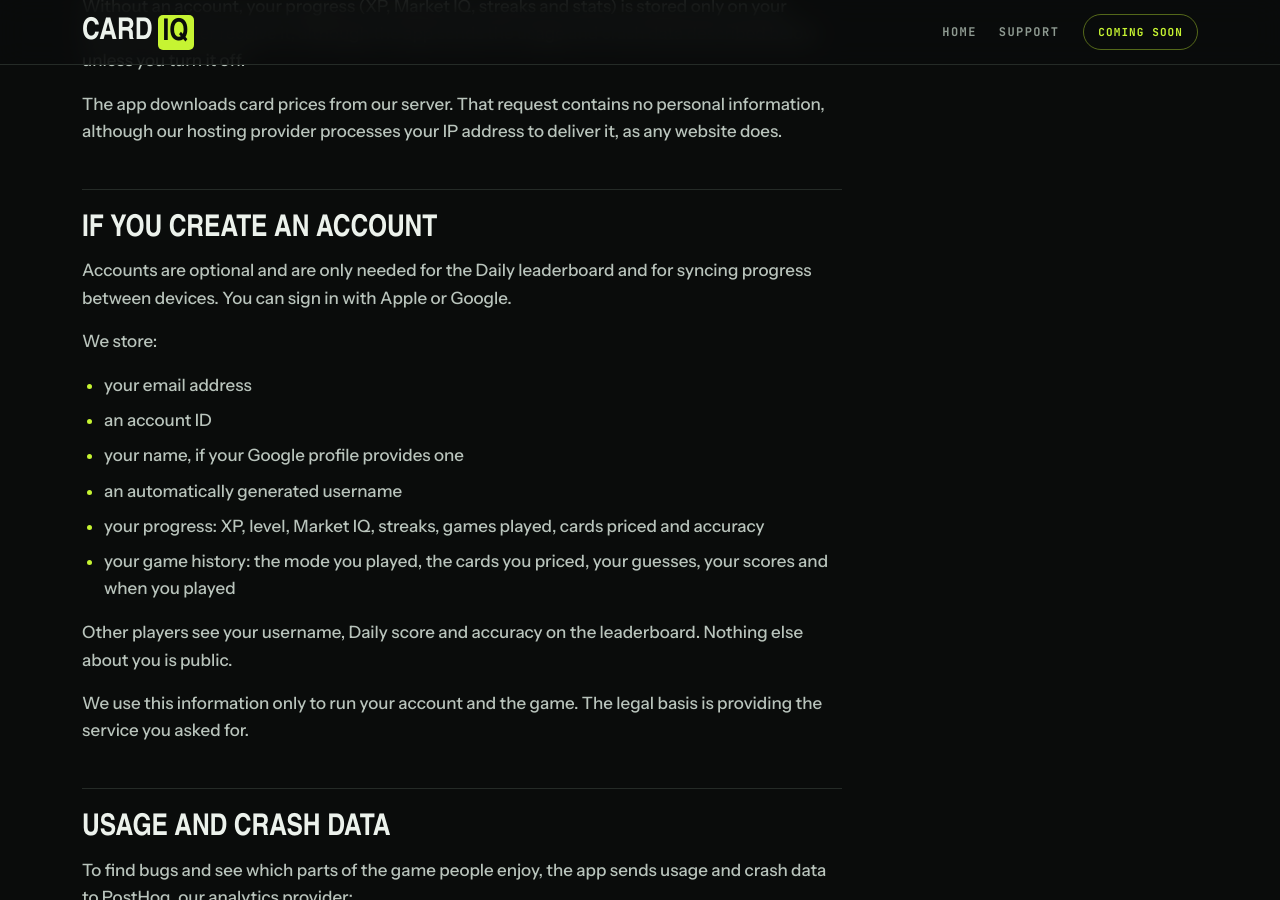
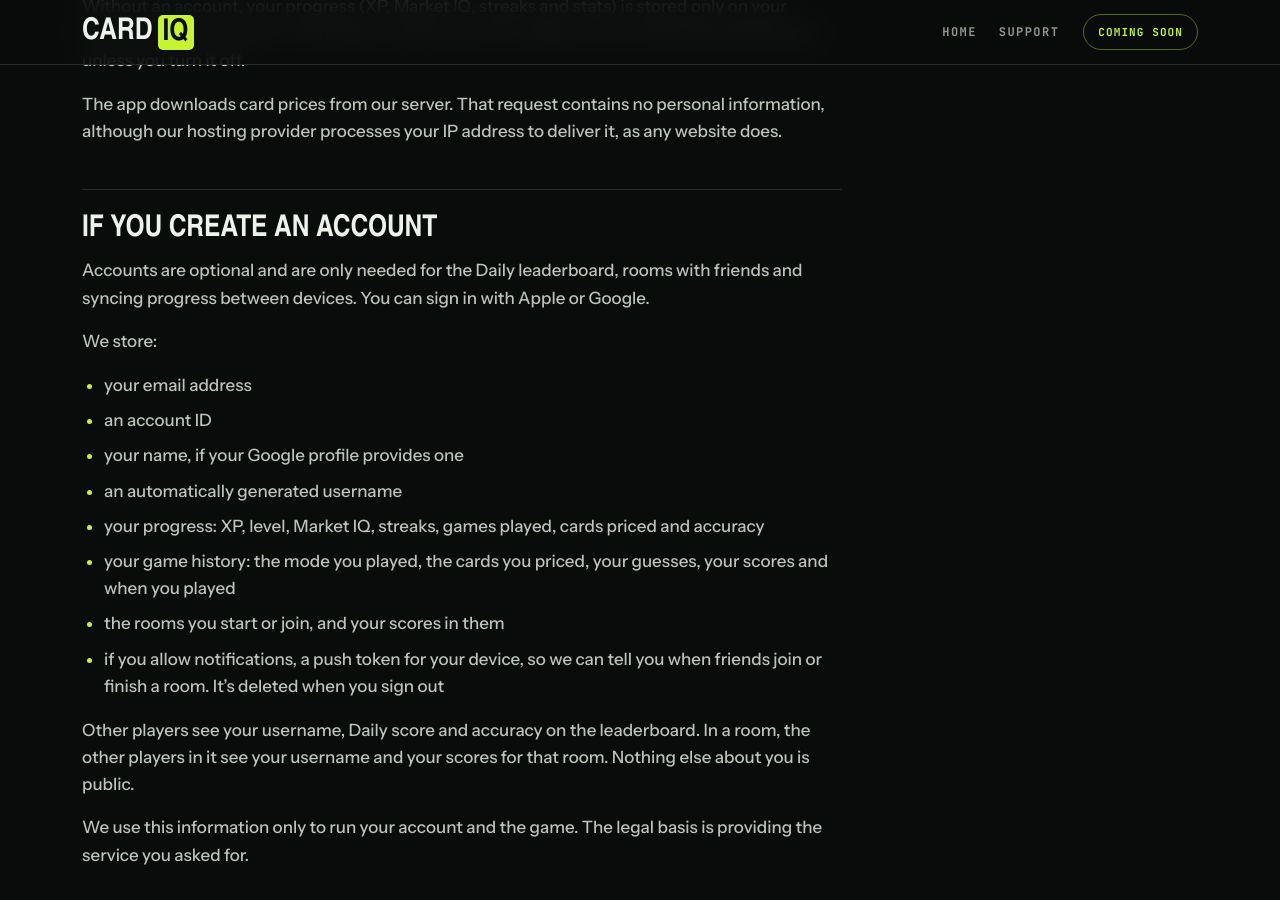
Before and after one commit to CharlieHorton/cardiq-legal, a Jekyll site: the page built from privacy.md, in a window 1280 px wide and 900 px high, scrolled down 497 px. Built offline with Jekyll 4.4.1, drawn with Linux system fonts in a browser that asks for light colours; some web fonts are replaced; some of the changed text lies outside the part shown.

Commit message:
Room links and privacy policy for rooms and notifications
Adds the /r/ page for people without the app, opens /r/* in the app via
universal links, and covers room results, push tokens and Expo in the
privacy policy.

Co-Authored-By: Claude Opus 5.5 (1M context) <noreply@anthropic.com>

```diff
--- a/privacy.md
+++ b/privacy.md
@@ -3,7 +3,7 @@ title: Privacy policy
 description: What CardIQ collects, why, and the choices you have.
 ---
 
-<p class="kicker">Updated 25 September 2026</p>
+<p class="kicker">Updated 28 September 2026</p>
 
 # Privacy policy
 
@@ -17,7 +17,7 @@ The app downloads card prices from our server. That request contains no personal
 
 ## If you create an account
 
-Accounts are optional and are only needed for the Daily leaderboard and for syncing progress between devices. You can sign in with Apple or Google.
+Accounts are optional and are only needed for the Daily leaderboard, rooms with friends and syncing progress between devices. You can sign in with Apple or Google.
 
 We store:
 
@@ -27,8 +27,10 @@ We store:
 - an automatically generated username
 - your progress: XP, level, Market IQ, streaks, games played, cards priced and accuracy
 - your game history: the mode you played, the cards you priced, your guesses, your scores and when you played
+- the rooms you start or join, and your scores in them
+- if you allow notifications, a push token for your device, so we can tell you when friends join or finish a room. It's deleted when you sign out
 
-Other players see your username, Daily score and accuracy on the leaderboard. Nothing else about you is public.
+Other players see your username, Daily score and accuracy on the leaderboard. In a room, the other players in it see your username and your scores for that room. Nothing else about you is public.
 
 We use this information only to run your account and the game. The legal basis is providing the service you asked for.
 
@@ -56,11 +58,12 @@ We don't show advertising, track you across other apps or websites, or sell or s
 - **Supabase** hosts our database, sign-in and file storage.
 - **PostHog** receives the usage and crash data above. It's stored in the EU (Frankfurt).
 - **Apple** and **Google** handle sign-in when you choose them.
+- **Expo** passes room notifications to Apple to deliver to your device. They contain usernames and scores from the room, not your email address.
 - **PokePulse** provides card prices. No personal information is sent to them.
 
 ## Keeping and deleting data
 
-We keep account data until you delete your account. You can delete it at any time in the app under **Profile → Delete account**. This permanently removes your account, your leaderboard entries and your synced history.
+We keep account data until you delete your account. You can delete it at any time in the app under **Profile → Delete account**. This permanently removes your account, your leaderboard entries, your room results, your push tokens and your synced history.
 
 PostHog keeps usage and crash data for a limited period. Deleting your account doesn't delete it straight away, but it's no longer linked to anything that identifies you. If you'd like it deleted sooner, email us.
 
```
Also changed, not shown: r/index.html (added, +52 -0 lines), 1 other file.
